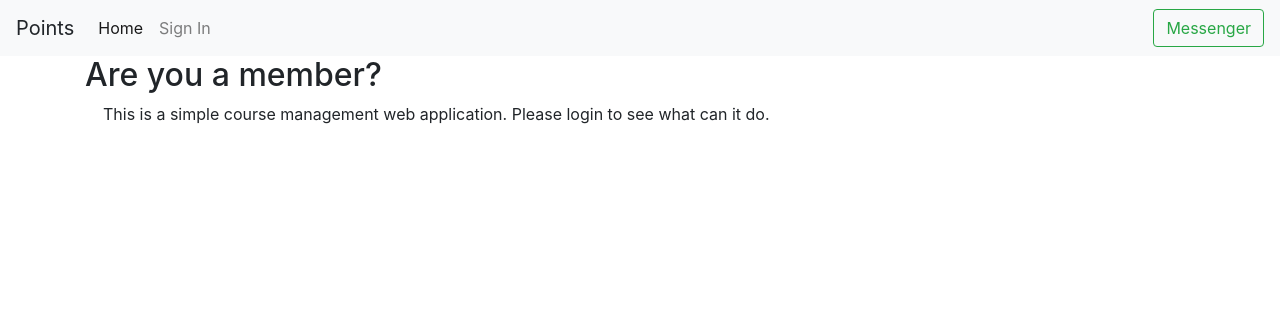
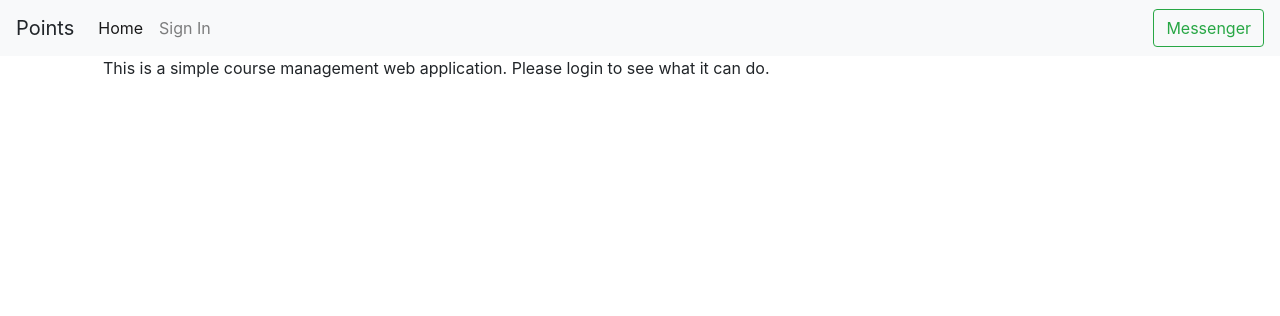
Before and after one commit to moslehazizi/points, a Django app: page / in a window 1280 px wide. Shown: the top 316 px of the page. Run offline with Django 4.2, Linux system fonts and the light colour scheme; some libraries are stand-ins or nearby versions.

Commit message:
Update template

```diff
--- a/templates/home.html
+++ b/templates/home.html
@@ -11,8 +11,7 @@
         <div class='container'>
             {% if user.is_authenticated %}
             {% else %}
-                <h2>Are you a member?</h2>
-                <p>&nbsp; &nbsp; This is a simple course management web application. Please login to see what can it do.</p>
+                <p>&nbsp; &nbsp; This is a simple course management web application. Please login to see what it can do.</p>
             {% endif %}
         </div>
         <div class='container'>
```
